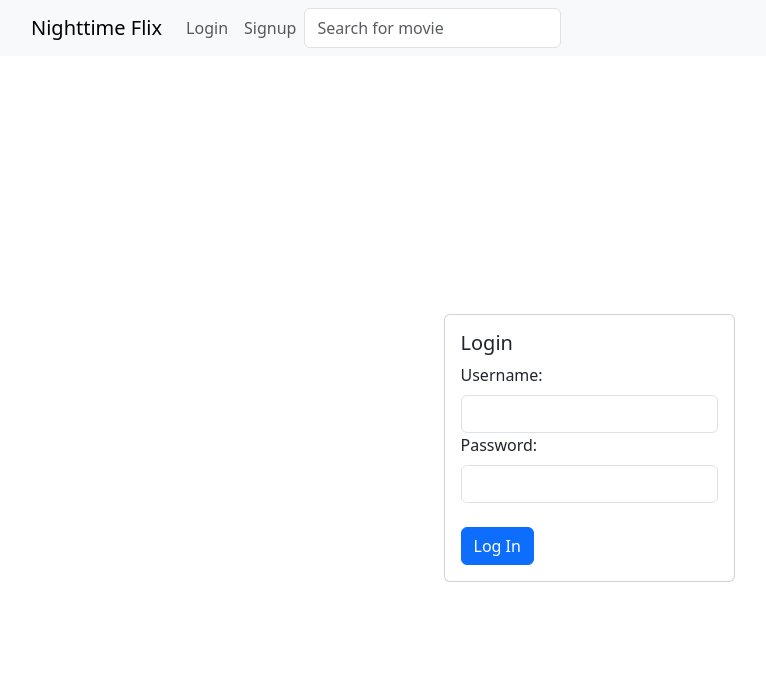
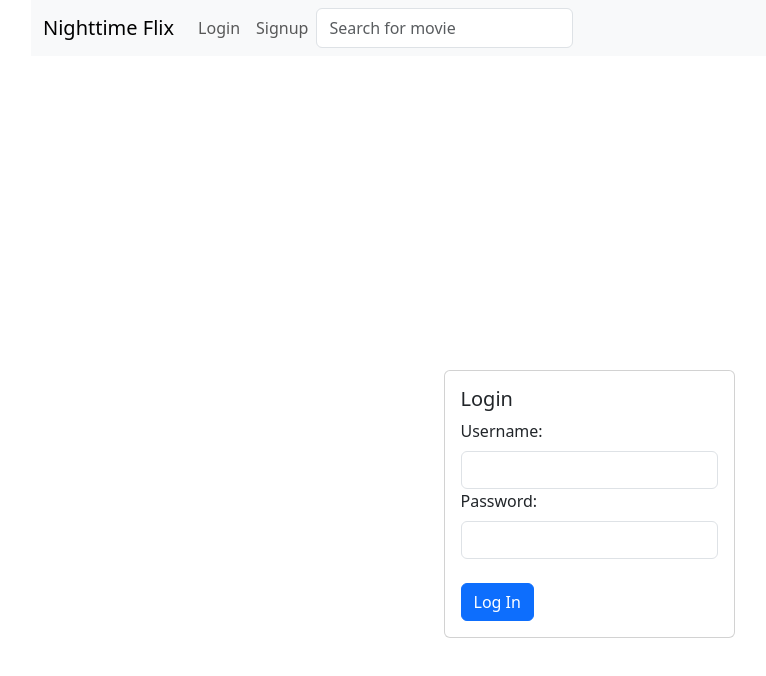
Before and after one commit to QuFranklin/myFlix-client, a React (Vite) app: page /login in a window 1280 px wide. Shown: the top 676 px of the page, without its empty margins (51-817 px from the left). Built offline with nearby package versions, Linux system fonts and the light colour scheme.

Commit message:
Update navigation-bar.jsx

```diff
--- a/src/components/navigation-bar/navigation-bar.jsx
+++ b/src/components/navigation-bar/navigation-bar.jsx
@@ -4,7 +4,7 @@ import "./navigation-bar.scss";
 
 export const NavigationBar = ({ user, onLoggedOut, moviesSearch, setMoviesSearch }) => {
   return (
-    <Navbar className="nav-bar" fixed="top" bg="light" expand="lg" >
+    <Navbar className="nav-bar" bg="light" expand="lg" >
       <Container>
         <Navbar.Brand as={Link} to="/">
           Nighttime Flix
```
